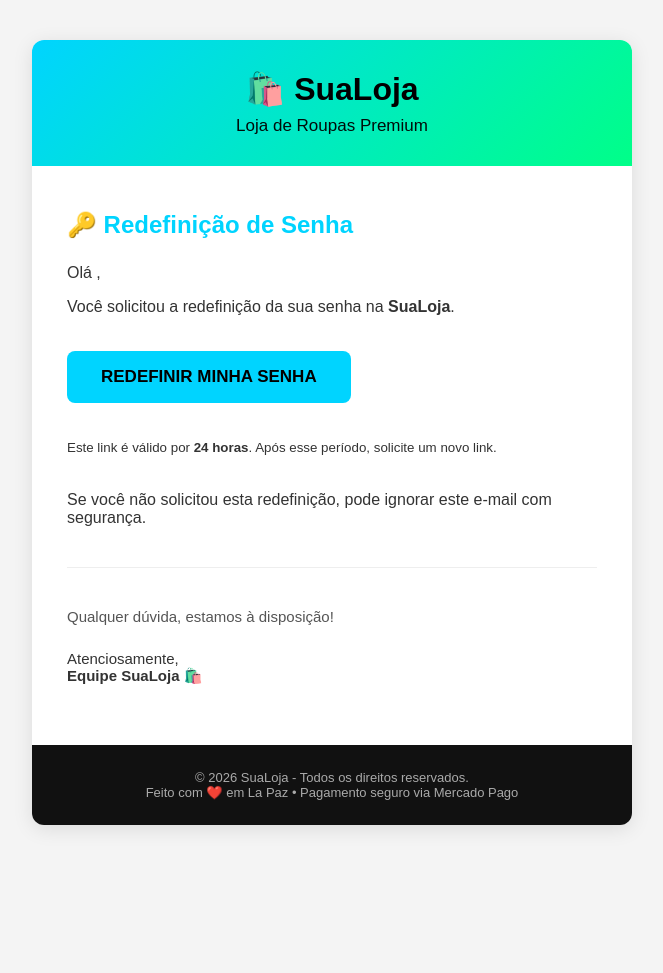
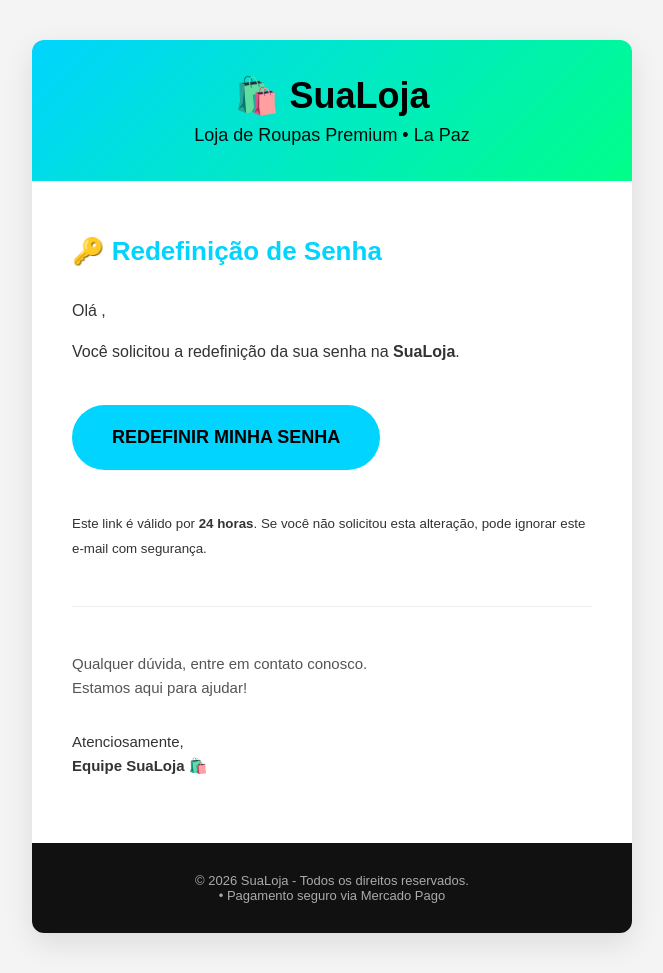
Before and after one commit to Azure2e/loja-de-roupas, a Django app: template templates/accounts/password_reset_email.html in a window 1280 px wide. Shown: the whole page, without its empty margins (308-971 px from the left). Before the commit the page ends 829 px from the top, so only its background shows below. Run offline with Django 5.2, Linux system fonts and the light colour scheme; the template is opened without the code that fills it, so the values that code supplies are empty.

Commit message:
Atualizado template de e-mail de redefinição de senha (mais bonito e profissional)

```diff
--- a/templates/accounts/password_reset_email.html
+++ b/templates/accounts/password_reset_email.html
@@ -2,53 +2,52 @@
 <!DOCTYPE html>
 <html lang="pt-br">
 <head>
-    <meta charset="UTF-8">
+    <meta http-equiv="Content-Type" content="text/html; charset=UTF-8">
     <meta name="viewport" content="width=device-width, initial-scale=1.0">
     <title>Redefinição de Senha - SuaLoja</title>
 </head>
-<body style="margin:0; padding:0; font-family: Arial, sans-serif; background-color: #f4f4f4;">
+<body style="margin:0; padding:0; font-family: Arial, Helvetica, sans-serif; background-color: #f4f4f4;">
 
-    <table width="100%" cellpadding="0" cellspacing="0" style="max-width: 600px; margin: 40px auto; background-color: #ffffff; border-radius: 12px; overflow: hidden; box-shadow: 0 4px 20px rgba(0,0,0,0.1);">
+    <table width="100%" cellpadding="0" cellspacing="0" style="max-width: 600px; margin: 40px auto; background-color: #ffffff; border-radius: 12px; overflow: hidden; box-shadow: 0 10px 30px rgba(0,0,0,0.1);">
 
         <!-- HEADER -->
         <tr>
-            <td style="background: linear-gradient(135deg, #00d4ff, #00ff88); padding: 30px; text-align: center;">
-                <h1 style="margin: 0; color: #000; font-size: 32px; font-weight: bold;">
+            <td style="background: linear-gradient(135deg, #00d4ff, #00ff88); padding: 35px 20px; text-align: center;">
+                <h1 style="margin: 0; color: #000000; font-size: 36px; font-weight: bold;">
                     🛍️ SuaLoja
                 </h1>
-                <p style="margin: 8px 0 0 0; color: #000; font-size: 17px; opacity: 0.95;">
-                    Loja de Roupas Premium
+                <p style="margin: 8px 0 0 0; color: #000000; font-size: 18px; opacity: 0.95;">
+                    Loja de Roupas Premium • La Paz
                 </p>
             </td>
         </tr>
 
         <!-- CONTEÚDO -->
         <tr>
-            <td style="padding: 45px 35px; color: #333;">
-                <h2 style="color: #00d4ff; margin: 0 0 25px 0;">🔑 Redefinição de Senha</h2>
+            <td style="padding: 50px 40px; color: #333333; line-height: 1.6;">
+                <h2 style="color: #00d4ff; margin: 0 0 25px 0; font-size: 26px;">🔑 Redefinição de Senha</h2>
 
                 <p>Olá <strong>{{ user.first_name|default:user.username }}</strong>,</p>
 
                 <p>Você solicitou a redefinição da sua senha na <strong>SuaLoja</strong>.</p>
 
-                <p style="margin: 35px 0;">
+                <p style="margin: 40px 0;">
                     <a href="{{ protocol }}://{{ domain }}{% url 'accounts:password_reset_confirm' uidb64=uid token=token %}"
-                       style="background-color: #00d4ff; color: #000; padding: 16px 34px; text-decoration: none; border-radius: 8px; font-weight: bold; font-size: 17px; display: inline-block;">
+                       style="background-color: #00d4ff; color: #000000; padding: 18px 40px; text-decoration: none; border-radius: 50px; font-weight: bold; font-size: 18px; display: inline-block;">
                         REDEFINIR MINHA SENHA
                     </a>
                 </p>
 
-                <p><small>Este link é válido por <strong>24 horas</strong>. Após esse período, solicite um novo link.</small></p>
+                <p><small>Este link é válido por <strong>24 horas</strong>. Se você não solicitou esta alteração, pode ignorar este e-mail com segurança.</small></p>
 
-                <p style="margin-top: 35px;">Se você não solicitou esta redefinição, pode ignorar este e-mail com segurança.</p>
+                <hr style="border: none; border-top: 1px solid #eeeeee; margin: 45px 0;">
 
-                <hr style="border: none; border-top: 1px solid #eeeeee; margin: 40px 0;">
-
-                <p style="font-size: 15px; color: #555;">
-                    Qualquer dúvida, estamos à disposição!
+                <p style="font-size: 15px; color: #555555;">
+                    Qualquer dúvida, entre em contato conosco.<br>
+                    Estamos aqui para ajudar!
                 </p>
 
-                <p style="margin-top: 25px; font-size: 15px;">
+                <p style="margin-top: 30px; font-size: 15px;">
                     Atenciosamente,<br>
                     <strong>Equipe SuaLoja</strong> 🛍️
                 </p>
@@ -57,10 +56,10 @@
 
         <!-- FOOTER -->
         <tr>
-            <td style="background-color: #111111; color: #aaaaaa; padding: 25px; text-align: center; font-size: 13px;">
+            <td style="background-color: #111111; color: #aaaaaa; padding: 30px; text-align: center; font-size: 13px;">
                 <p style="margin: 0;">
                     © 2026 SuaLoja - Todos os direitos reservados.<br>
-                    Feito com ❤️ em La Paz • Pagamento seguro via Mercado Pago
+                     • Pagamento seguro via Mercado Pago
                 </p>
             </td>
         </tr>
```
